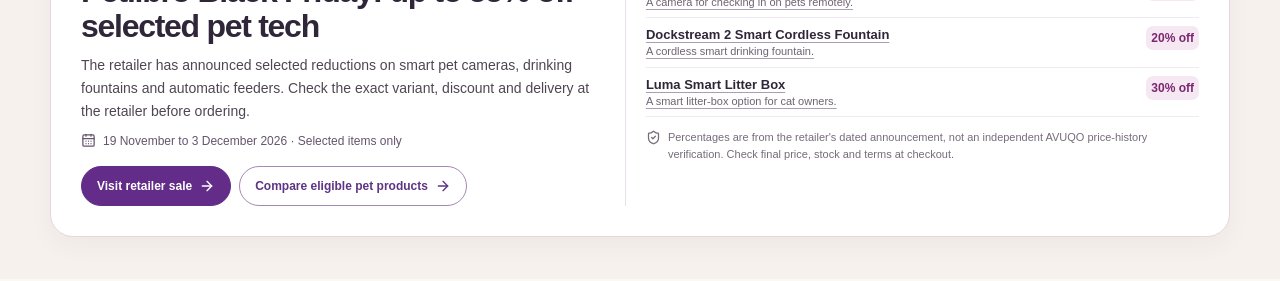
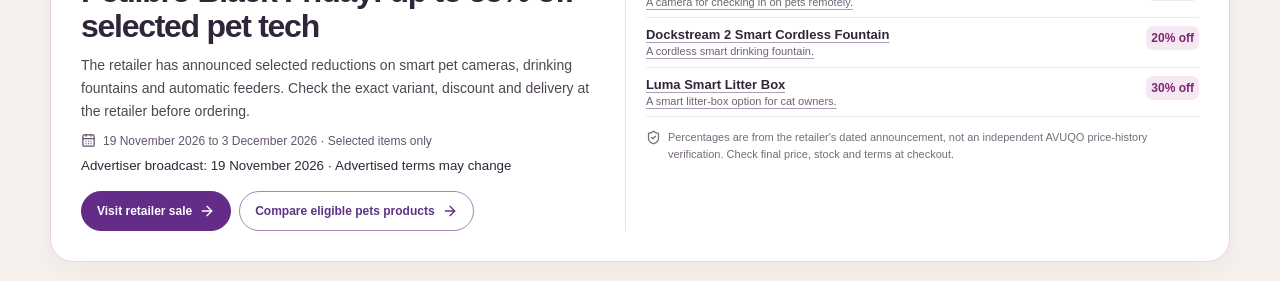
Before and after one commit to crkian/AVUQO, a Next.js app: page / in a window 1280 px wide. Shown: the part 1060-1341 px from the top of the page. Built offline with nearby package versions, Linux system fonts and the light colour scheme; no server answers; the database is empty.

Commit message:
Render campaign dates and category routes from each retailer sale record

```diff
--- a/components/promotions/RetailerSales.tsx
+++ b/components/promotions/RetailerSales.tsx
@@ -23,14 +23,16 @@ export default async function RetailerSales({placement="category",category}:Prop
    <div className={styles.sales}>
     {sales.map(sale=>{
      const visible=activeSaleProducts(sale,at);
+     const format=(value:string|number)=>new Intl.DateTimeFormat("en-GB",{day:"numeric",month:"long",year:"numeric",timeZone:"Europe/London"}).format(new Date(value));
      return <article className={styles.sale} key={sale.id}>
       <div className={styles.details}>
        <span className={styles.merchant}>{sale.merchant} · Advertiser-announced</span>
        <h3>{sale.heading}</h3><p>{sale.description}</p>
-       <small className={styles.dates}><CalendarDays size={15}/> 19 November to 3 December 2026 · Selected items only</small>
+       <small className={styles.dates}><CalendarDays size={15}/> {format(sale.start)} to {format(Date.parse(sale.end)-86400000)} · Selected items only</small>
+       <small>Advertiser broadcast: {format("2026-11-19T00:00:00Z")} · Advertised terms may change</small>
        <div className={styles.links}>
         <a href={sale.retailerUrl} target="_blank" rel="noopener noreferrer sponsored" aria-label={`View ${sale.merchant} sale directly with the retailer`}>Visit retailer sale <ArrowRight size={16}/></a>
-        <Link href="/categories/pets/products">Compare eligible pet products <ArrowRight size={16}/></Link>
+        <Link href={"/categories/"+sale.categorySlugs[0]+"/products"}>Compare eligible {sale.categorySlugs[0]} products <ArrowRight size={16}/></Link>
        </div>
       </div>
       <div className={styles.products}>
```
